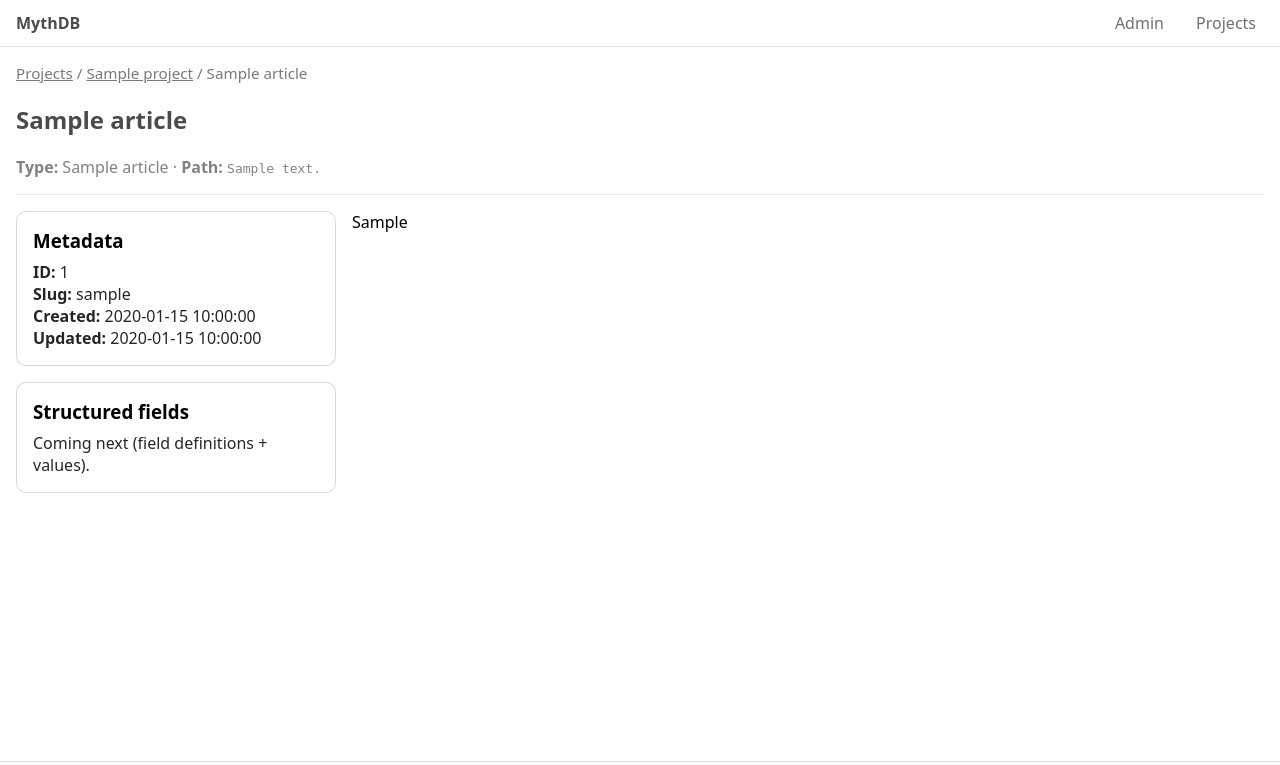
After one commit to MaxSmeets/MythDB, a Flask app: template backend/templates/article.html in a window 1280 px wide. The commit adds this page. Shown: the top 765 px of the page. Run offline with Flask 3, Linux system fonts and the light colour scheme; the template is opened without the code that fills it: most values are stand-ins (such as "Sample title", 1, 10 or a date in 2020).

Commit message:
Article viewing an db schema expansion

```diff
--- a/backend/app.py
+++ b/backend/app.py
@@ -1,9 +1,23 @@
 from flask import Flask, render_template, request, redirect, url_for, abort, send_from_directory
+from pathlib import Path
+import markdown as md
 from schema import init_schema
 from services.project_store import load_projects, add_project, get_project_by_slug
-from services.project_fs import get_project_root, build_tree, create_folder, create_article
+from services.project_fs import get_project_dir, get_content_root, build_tree, create_folder, article_body_path, write_article_stub
 from services.media_store import list_media, save_uploaded_image, get_media_dir
+from services.article_store import list_article_types, create_article as db_create_article, get_article_by_id
+import re
 
+def rewrite_media_urls(html: str, project_slug: str) -> str:
+    """
+    Rewrite relative media references from markdown:
+      src="media/foo.png" -> src="/projects/<slug>/media/files/foo.png"
+    """
+    return re.sub(
+        r'src="media/([^"]+)"',
+        f'src="/projects/{project_slug}/media/files/\\1"',
+        html
+    )
 
 app = Flask(__name__)
 app.config["MAX_CONTENT_LENGTH"] = 10 * 1024 * 1024  # 10 MB
@@ -39,11 +53,19 @@ def project_home(slug: str):
     if not project:
         abort(404)
 
-    root = get_project_root(project)
-    tree = build_tree(root)
+    content_root = get_content_root(project)
+    tree = build_tree(content_root)
 
+    types = list_article_types()
     error = request.args.get("error")
-    return render_template("project.html", active_page="projects", project=project, tree=tree, error=error)
+    return render_template(
+        "project.html",
+        active_page="projects",
+        project=project,
+        tree=tree,
+        types=types,
+        error=error,
+    )
 
 @app.route("/projects/<slug>/folders/new", methods=["POST"])
 def project_create_folder(slug: str):
@@ -67,14 +89,51 @@ def project_create_article(slug: str):
     if not project:
         abort(404)
 
-    parent = request.form.get("parent", "")
+    parent_rel = request.form.get("parent", "")
     title = request.form.get("title", "")
+    type_key = request.form.get("type_key", "npc")
 
     try:
-        create_article(project, parent, title)
+        # 1) Create DB row (article_slug computed inside store)
+        # We need project_id from the project dict (SQLite projects store must include id)
+        project_id = int(project["id"])
+
+        # compute body path using the *final* slug after DB creation:
+        # We first create with a temporary body_path, then update? Let's avoid that.
+        # Instead: compute base slug here, ask store for unique slug? We'll keep it simple:
+        # create_article returns the final slug, so we can build body_path after insert,
+        # then update the row's body_path. We'll do that update in one small step.
+
+        # Create with placeholder path first
+        placeholder_path = "content/__pending__.md"
+        article = db_create_article(
+            project_id=project_id,
+            type_key=type_key,
+            title=title,
+            body_path=placeholder_path,
+        )
+
+        # 2) Now that we have final article slug, compute real body_path
+        body_path = article_body_path(project, parent_rel, article["slug"])
+
+        # 3) Update DB with real body_path
+        from db import db_conn
+        with db_conn() as conn:
+            conn.execute("UPDATE articles SET body_path = ?, updated_at = updated_at WHERE id = ?;",
+                         (body_path, article["id"]))
+
+        # 4) Write markdown stub on disk
+        write_article_stub(project, body_path, article["title"])
+
         return redirect(url_for("project_home", slug=slug))
+
     except ValueError as e:
         return redirect(url_for("project_home", slug=slug, error=str(e)))
+    except Exception as e:
+        # If file write fails, you may end up with a DB row but no file.
+        # For v0, surface error; later we can add a cleanup routine/transaction strategy.
+        return redirect(url_for("project_home", slug=slug, error=f"Failed to create article: {e}"))
+
 
 @app.route("/projects/<slug>/media")
 def project_media(slug: str):
@@ -117,5 +176,59 @@ def project_media_file(slug: str, filename: str):
     # send_from_directory safely serves only within that directory
     return send_from_directory(media_dir, filename)
 
+@app.route("/projects/<slug>/a/<path:path>")
+def project_article_view(slug: str, path: str):
+    project = get_project_by_slug(slug)
+    if not project:
+        abort(404)
+
+    # Map filesystem path (relative under content) -> body_path in DB
+    body_path = f"content/{path}".replace("\\", "/")
+
+    from db import db_conn
+    with db_conn() as conn:
+        row = conn.execute(
+            """
+            SELECT a.id, a.project_id, a.slug, a.title, a.body_path, a.created_at, a.updated_at,
+                   t.key AS type_key, t.name AS type_name
+            FROM articles a
+            JOIN article_types t ON t.id = a.type_id
+            WHERE a.project_id = ? AND a.body_path = ?
+            LIMIT 1;
+            """,
+            (int(project["id"]), body_path),
+        ).fetchone()
+
+    if not row:
+        abort(404)
+
+    article = dict(row)
+
+    # Read markdown from disk and render
+    project_dir = get_project_dir(project)
+    md_file = (project_dir / article["body_path"]).resolve()
+
+    if not md_file.exists():
+        # still show metadata but warn
+        rendered_html = "<p><strong>Body file missing.</strong></p>"
+    else:
+        raw_md = md_file.read_text(encoding="utf-8")
+        rendered_html = md.markdown(
+            raw_md,
+            extensions=["tables", "fenced_code", "footnotes", "toc"],
+        )
+        rendered_html = rewrite_media_urls(rendered_html, project["slug"])
+
+
+    return render_template(
+        "article.html",
+        active_page="projects",
+        project=project,
+        article=article,
+        rendered_html=rendered_html,
+    )
+
+
+
 if __name__ == "__main__":
     app.run(host="0.0.0.0", debug=True)
--- a/backend/schema.py
+++ b/backend/schema.py
@@ -3,8 +3,18 @@ from __future__ import annotations
 from db import db_conn
 
 
+DEFAULT_ARTICLE_TYPES = [
+    ("npc", "NPC"),
+    ("location", "Location"),
+    ("settlement", "Settlement"),
+    ("faction", "Faction"),
+    ("item", "Item"),
+]
+
+
 def init_schema() -> None:
     with db_conn() as conn:
+        # Projects
         conn.execute(
             """
             CREATE TABLE IF NOT EXISTS projects (
@@ -16,3 +26,44 @@ def init_schema() -> None:
             );
             """
         )
+
+        # Article types
+        conn.execute(
+            """
+            CREATE TABLE IF NOT EXISTS article_types (
+                id INTEGER PRIMARY KEY AUTOINCREMENT,
+                key TEXT NOT NULL UNIQUE,
+                name TEXT NOT NULL
+            );
+            """
+        )
+
+        # Articles (metadata + body file path)
+        conn.execute(
+            """
+            CREATE TABLE IF NOT EXISTS articles (
+                id INTEGER PRIMARY KEY AUTOINCREMENT,
+                project_id INTEGER NOT NULL,
+                type_id INTEGER NOT NULL,
+                slug TEXT NOT NULL,
+                title TEXT NOT NULL,
+                body_path TEXT NOT NULL,
+                created_at TEXT NOT NULL,
+                updated_at TEXT NOT NULL,
+                FOREIGN KEY(project_id) REFERENCES projects(id) ON DELETE CASCADE,
+                FOREIGN KEY(type_id) REFERENCES article_types(id),
+                UNIQUE(project_id, slug)
+            );
+            """
+        )
+
+        # Helpful indexes
+        conn.execute("CREATE INDEX IF NOT EXISTS idx_articles_project_id ON articles(project_id);")
+        conn.execute("CREATE INDEX IF NOT EXISTS idx_articles_type_id ON articles(type_id);")
+
+        # Seed default article types (idempotent)
+        for key, name in DEFAULT_ARTICLE_TYPES:
+            conn.execute(
+                "INSERT OR IGNORE INTO article_types (key, name) VALUES (?, ?);",
+                (key, name),
+            )
--- a/backend/services/markdown_service.py
+++ b/backend/services/markdown_service.py
@@ -10,7 +10,7 @@ DEFAULT_MD_EXTENSIONS = [
     "tables",
     "fenced_code",
     "footnotes",
-    "toc",
+    "toc"
 ]
 
 
--- a/backend/services/media_store.py
+++ b/backend/services/media_store.py
@@ -5,14 +5,14 @@ from pathlib import Path
 from typing import Any
 from werkzeug.utils import secure_filename
 
-from services.project_fs import get_project_root
+from services.project_fs import get_project_dir
 
 
 ALLOWED_IMAGE_EXTS = {".png", ".jpg", ".jpeg", ".webp", ".gif"}  # keep it simple for v0
 
 
 def get_media_dir(project: dict[str, Any]) -> Path:
-    root = get_project_root(project)
+    root = get_project_dir(project)
     media_dir = root / "media"
     media_dir.mkdir(parents=True, exist_ok=True)
     return media_dir
--- a/backend/static/css/layout.css
+++ b/backend/static/css/layout.css
@@ -345,3 +345,32 @@ dialog::backdrop {
   padding: 0.5rem 0.75rem;
   border-top: 1px solid rgba(0,0,0,0.12);
 }
+
+.modal-body select {
+  width: 100%;
+  padding: 0.55rem 0.65rem;
+  border-radius: 8px;
+  border: 1px solid rgba(0,0,0,0.2);
+  background: white;
+}
+
+.article-layout {
+  display: grid;
+  grid-template-columns: 320px 1fr;
+  gap: 1rem;
+  align-items: start;
+}
+
+.article-side .card {
+  margin-bottom: 1rem;
+}
+
+.article-body {
+  min-width: 0;
+}
+
+@media (max-width: 900px) {
+  .article-layout {
+    grid-template-columns: 1fr;
+  }
+}
--- /dev/null
+++ b/backend/templates/article.html
@@ -0,0 +1,43 @@
+{% extends "base.html" %}
+
+{% block title %}MythDB · {{ project.name }} · {{ article.title }}{% endblock %}
+
+{% block content %}
+<header class="page-header">
+  <p class="breadcrumb">
+    <a href="{{ url_for('projects_overview') }}">Projects</a>
+    <span aria-hidden="true">/</span>
+    <a href="{{ url_for('project_home', slug=project.slug) }}">{{ project.name }}</a>
+    <span aria-hidden="true">/</span>
+    <span>{{ article.title }}</span>
+  </p>
+
+  <h2>{{ article.title }}</h2>
+  <p class="muted">
+    <strong>Type:</strong> {{ article.type_name }}
+    <span aria-hidden="true">·</span>
+    <strong>Path:</strong> <code>{{ article.body_path }}</code>
+  </p>
+</header>
+
+<section class="article-layout">
+  <aside class="article-side" aria-label="Article metadata">
+    <div class="card">
+      <h3 class="card-title">Metadata</h3>
+      <p class="card-meta"><strong>ID:</strong> {{ article.id }}</p>
+      <p class="card-meta"><strong>Slug:</strong> {{ article.slug }}</p>
+      <p class="card-meta"><strong>Created:</strong> {{ article.created_at }}</p>
+      <p class="card-meta"><strong>Updated:</strong> {{ article.updated_at }}</p>
+    </div>
+
+    <div class="card">
+      <h3 class="card-title">Structured fields</h3>
+      <p class="card-meta muted">Coming next (field definitions + values).</p>
+    </div>
+  </aside>
+
+  <article class="article-body markdown" aria-label="Article body">
+    {{ rendered_html | safe }}
+  </article>
+</section>
+{% endblock %}
```
Also changed, not shown: backend/services/article_store.py (added, +119 -0 lines), backend/services/project_fs.py (+62 -14 lines), backend/templates/project.html (+13 -1 lines).
